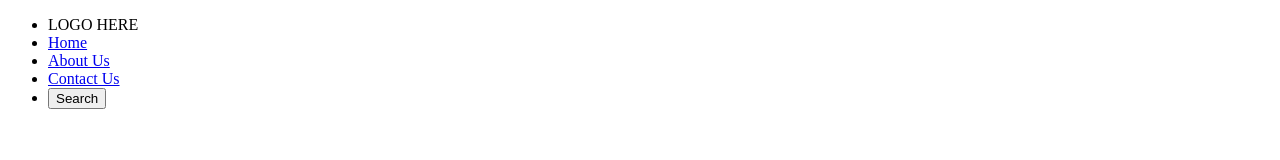
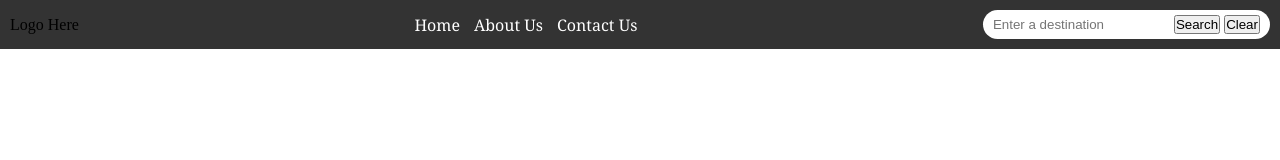
Before and after one commit to bcrandonneur/TavelRecommendation, a plain HTML site: page travel_recommendation.html in a window 1280 px wide. Drawn offline with Linux system fonts and the light colour scheme.

Commit message:
Set up nav css

```diff
--- /dev/null
+++ b/travel_recommendation.css
@@ -0,0 +1,42 @@
+/* Basic CSS for the navigation bar */
+*{
+    margin: 0;
+    padding: 0;
+    box-sizing: border-box;
+}
+nav {
+    background-color: #333;
+    padding: 10px;
+    display: flex;
+    align-items: center;
+    justify-content: space-between;
+
+  }
+
+  nav ul {
+    list-style-type: none;
+    /* padding: 0; */
+  }
+
+  nav ul li {
+    display: inline;
+    margin-right: 10px;
+  }
+
+  nav a {
+    font-family: Georgia, 'Times New Roman', Times, serif;
+    text-decoration: none;
+    color: #FFF;
+  }
+
+  .navRight {
+    background-color: #FFF;
+    -webkit-border-radius: 40px;
+    -moz-border-radius: 40px;
+     border-radius: 40px;
+     padding: 5px 10px 5px 10px;
+  }
+
+  nav input {
+    border: none;
+  }
--- a/travel_recommendation.html
+++ b/travel_recommendation.html
@@ -3,17 +3,24 @@
 <head>
     <meta charset="UTF-8">
     <title>My Travel Recommendations</title>
+    <link rel="stylesheet" href="./travel_recommendation.css">
 </head>
 
 <body>
     <nav>
-        <ul>
-            <li>LOGO HERE</li>
-            <li><a href="./travel_recommendation.html">Home</a></li>
-            <li><a href="./tr_about_us.html">About Us</a></li>
-            <li><a href="./tr_contact_us.html">Contact Us</a></li>
-            <li><button id='btnSearch'>Search</button></li>
-        </ul>
+        <div class="navLeft">Logo Here</div>
+        <div class="navCenter">
+            <ul>
+                <li><a href="./travel_recommendation.html">Home</a></li>
+                <li><a href="./tr_about_us.html">About Us</a></li>
+                <li><a href="./tr_contact_us.html">Contact Us</a></li>
+            </ul>
+        </div>
+        <div class="navRight">
+                <input type="text" id="searchText" placeholder="Enter a destination">
+                <button id='btnSearch'>Search</button>
+                <button id='btnReset'>Clear</button>
+        </div>
     </nav>
 </body>
 </html>
```
